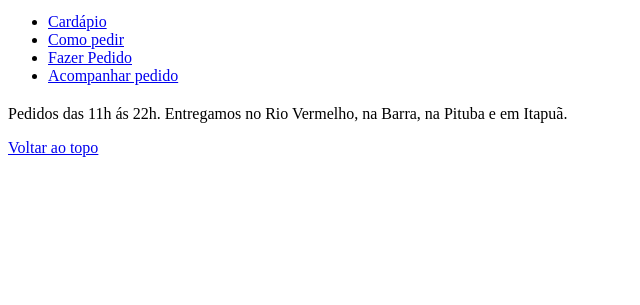
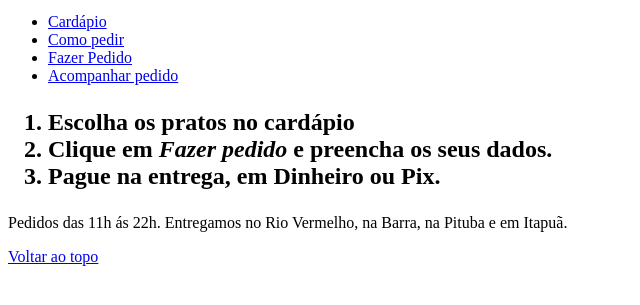
Before and after one commit to vih-fullstack/delivery-baiano-e5, a website: page public/index.html in a window 1280 px wide. Shown: the part 101-406 px from the top of the page, without its empty margins (0-640 px from the left). Drawn offline with Linux system fonts and the light colour scheme.

Commit message:
feat: adiciona como pedir ao cardápio

```diff
--- a/public/index.html
+++ b/public/index.html
@@ -26,6 +26,11 @@
         </section id="como-pedir">
         <section>
             <h2>
+                <ol>
+                    <li>Escolha os pratos no cardápio</li>
+                    <li>Clique em <em>Fazer pedido</em> e preencha os seus dados.</li>
+                    <li>Pague na entrega, em Dinheiro ou Pix.</li>
+                </ol>
 
             </h2>
         </section id="#">
```
